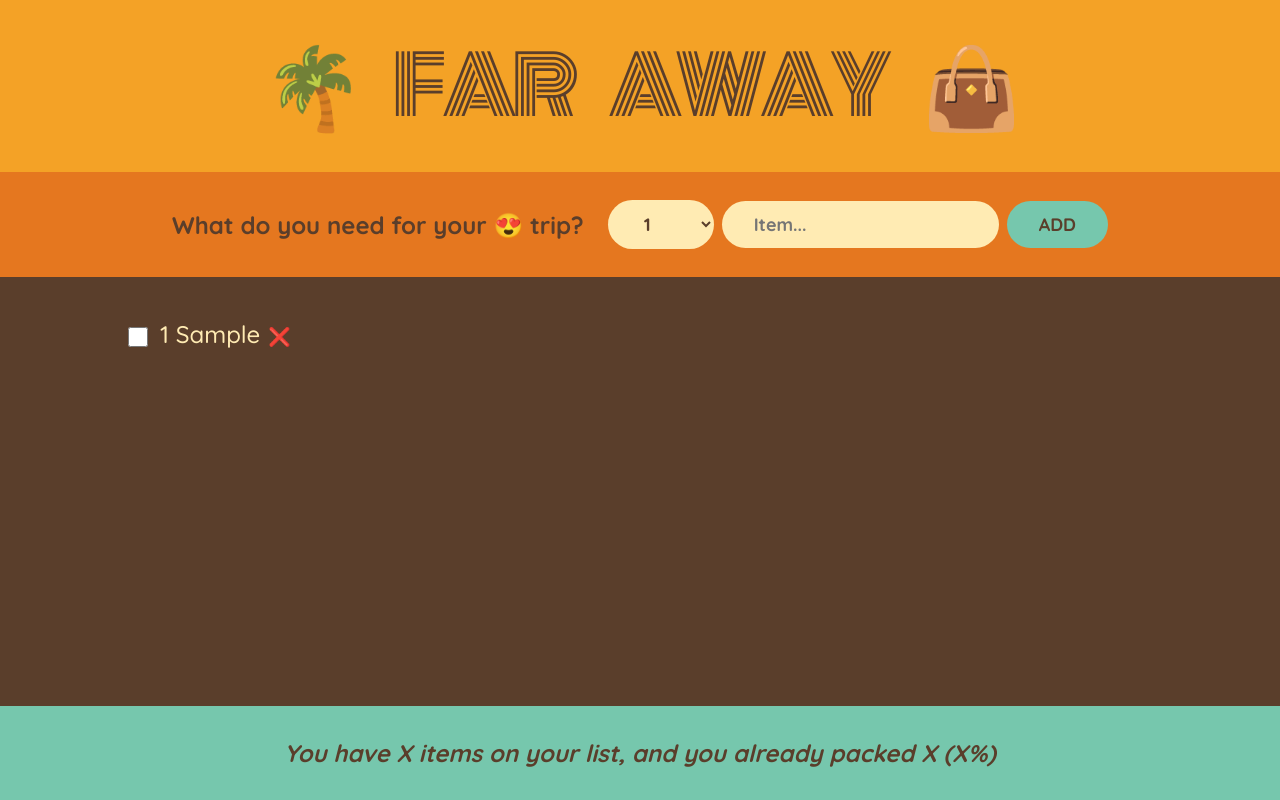
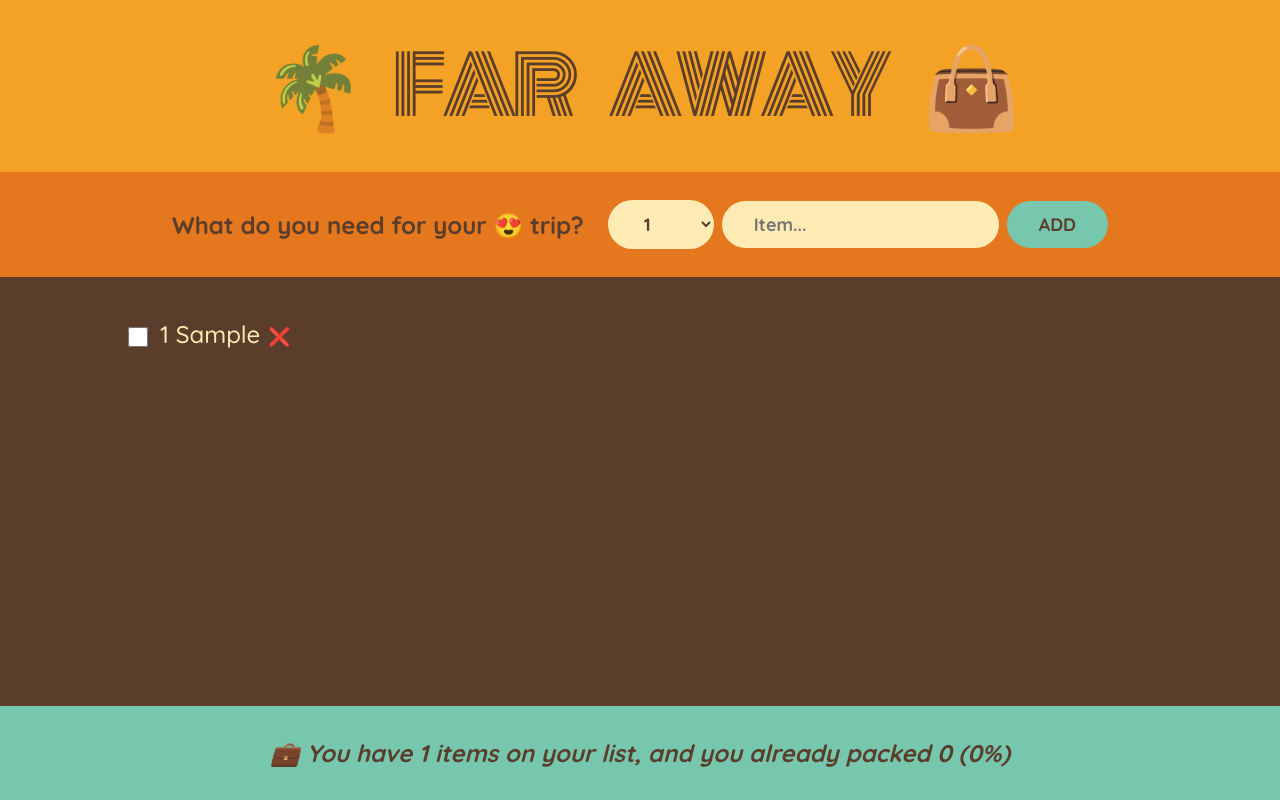
Before and after one commit to AlexDolz/Travel_list, a React (Create React App) app in the folder travel-list/: page / in a window 1280 px wide. Both pictures are taken after typing "Sample" into the empty fields and a click on the button "ADD". Built offline with nearby package versions, Linux system fonts and the light colour scheme.

Commit message:
derived state

```diff
--- a/travel-list/src/App.js
+++ b/travel-list/src/App.js
@@ -28,7 +28,7 @@
         onDeleteItem={handleDeleteItem}
         onToogleItems={handleToogleItem}
       />
-      <Stats />
+      <Stats items={items} />
     </div>
   );
 }
@@ -108,10 +108,26 @@
   );
 }
 
-function Stats() {
+function Stats({ items }) {
+  if (!items.length)
+    return (
+      <p className="stats">
+        <em>Start adding some items to your list 🚀</em>
+      </p>
+    );
+
+  const numItems = items.length;
+  const numPacked = items.filter((item) => item.packed).length;
+  const percentage = Math.round((numPacked / numItems) * 100);
+
   return (
     <footer className="stats">
-      <em>You have X items on your list, and you already packed X (X%)</em>
+      <em>
+        {percentage === 100
+          ? "You got everything! Ready to go ✈"
+          : `💼 You have ${numItems} items on your list, and you already packed
+        ${numPacked} (${percentage}%)`}
+      </em>
     </footer>
   );
 }
```
